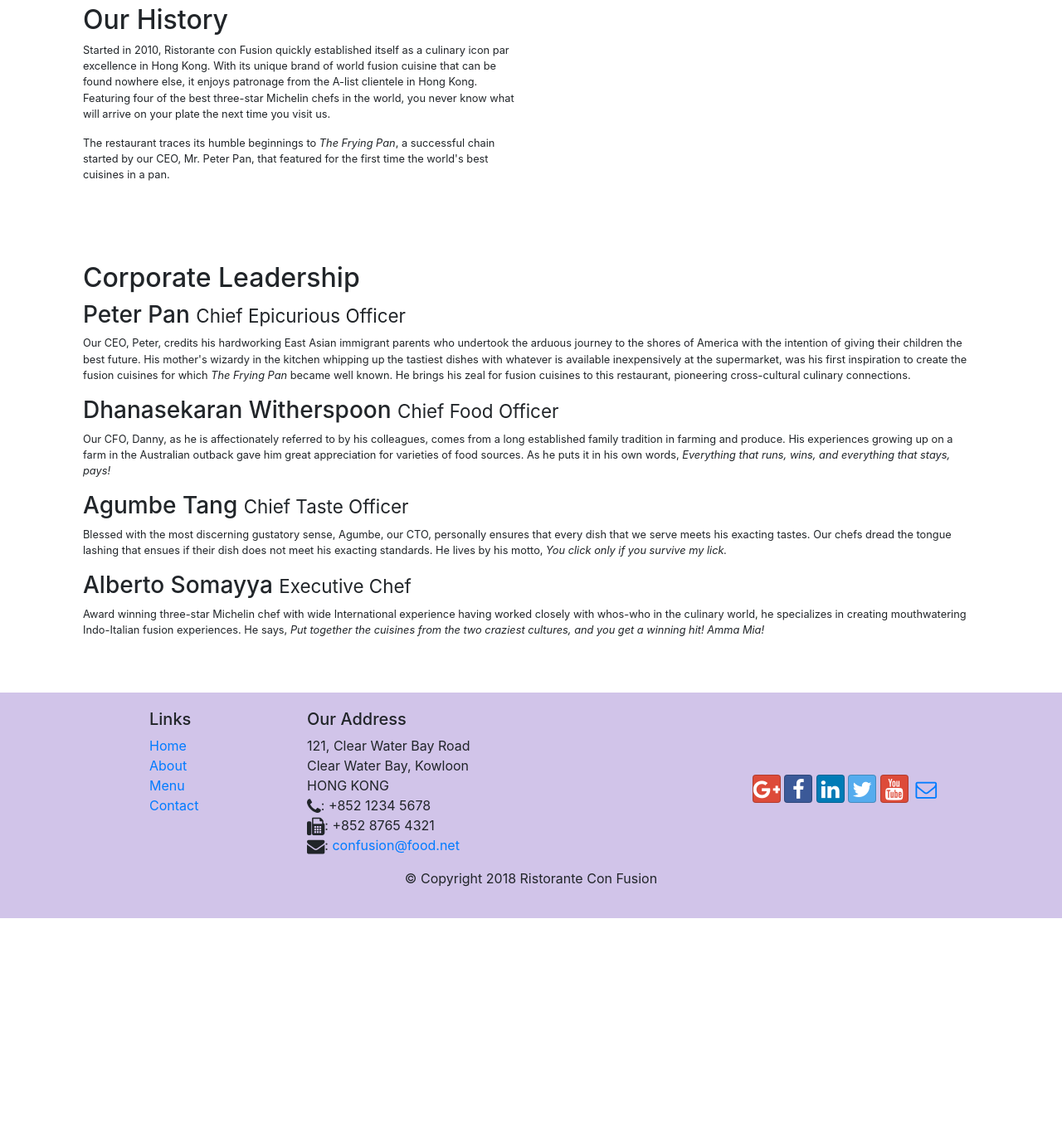
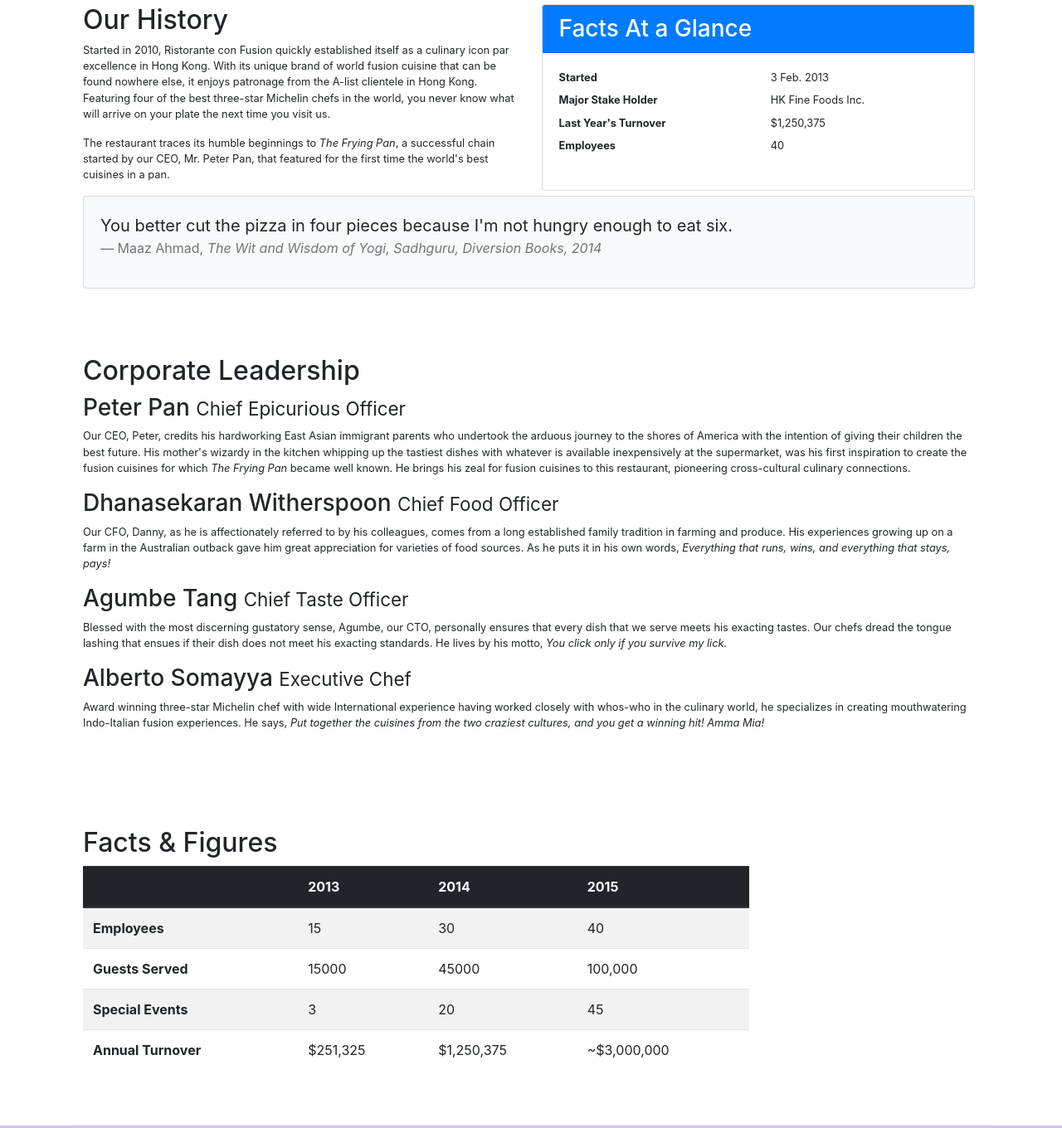
Before and after one commit to MaazAhmadSatti/bootstrap4, a website: page aboutus.html in a window 1280 px wide. Shown: the part 460-1820 px from the top of the page at 83% size. Before the commit the page ends 1567 px from the top, so only its background shows below. Drawn offline with nearby package versions, Linux system fonts and the light colour scheme.

Commit message:
TablesAndCards

```diff
--- a/aboutus.html
+++ b/aboutus.html
@@ -67,7 +67,32 @@
                 <p>Started in 2010, Ristorante con Fusion quickly established itself as a culinary icon par excellence in Hong Kong. With its unique brand of world fusion cuisine that can be found nowhere else, it enjoys patronage from the A-list clientele in Hong Kong.  Featuring four of the best three-star Michelin chefs in the world, you never know what will arrive on your plate the next time you visit us.</p>
                 <p>The restaurant traces its humble beginnings to <em>The Frying Pan</em>, a successful chain started by our CEO, Mr. Peter Pan, that featured for the first time the world's best cuisines in a pan.</p>
             </div>
-            <div>
+            <div class="col-sm">
+                <div class="card">
+                    <h3 class="card-header bg-primary text-white">Facts At a Glance</h3>
+                    <div class="card-body">
+                        <dl class="row">
+                            <dt class="col-6">Started</dt>
+                            <dd class="col-6">3 Feb. 2013</dd>
+                            <dt class="col-6">Major Stake Holder</dt>
+                            <dd class="col-6">HK Fine Foods Inc.</dd>
+                            <dt class="col-6">Last Year's Turnover</dt>
+                            <dd class="col-6">$1,250,375</dd>
+                            <dt class="col-6">Employees</dt>
+                            <dd class="col-6">40</dd>
+                        </dl>
+                    </div>
+                </div>
+            </div>
+            <div class="col-12">
+                <div class="card card-body bg-light">
+                    <blockquote class="blockquote">
+                        <p class="mb-0">You better cut the pizza in four pieces because I'm not hungry enough to eat six.</p>
+                        <footer class="blockquote-footer">Maaz Ahmad, <cite title="Source Title">The Wit and Wisdom of Yogi, Sadhguru, Diversion Books, 2014
+                            </cite>
+                        </footer>
+                    </blockquote>
+                </div>
             </div>
         </div>
 
@@ -84,6 +109,51 @@
                 <h3>Alberto Somayya <small>Executive Chef</small></h3>
                 <p class="d-none d-sm-block">Award winning three-star Michelin chef with wide International experience having worked closely with whos-who in the culinary world, he specializes in creating mouthwatering Indo-Italian fusion experiences. He says, <em>Put together the cuisines from the two craziest cultures, and you get a winning hit! Amma Mia!</em></p>
             </div>
+       </div>
+
+       <div class="row row-content">
+           <div class="col-12 col-sm-9">
+                <h2>Facts &amp; Figures</h2>
+                <div class="table-responsive">
+                    <table class="table table-striped">
+                        <thead class="thead-dark">
+                            <tr>
+                                <th>&nbsp;</th>
+                                <th>2013</th>
+                                <th>2014</th>
+                                <th>2015</th>
+                            </tr>
+                        </thead>
+                        <tbody>
+                            <tr>
+                                <th>Employees</th>
+                                <td>15</td>
+                                <td>30</td>
+                                <td>40</td>
+                            </tr>
+                            <tr>
+                                <th>Guests Served</th>
+                                <td>15000</td>
+                                <td>45000</td>
+                                <td>100,000</td>
+                            </tr>
+                            <tr>
+                                <th>Special Events</th>
+                                <td>3</td>
+                                <td>20</td>
+                                <td>45</td>
+                            </tr>
+                            <tr>
+                                <th>Annual Turnover</th>
+                                <td>$251,325</td>
+                                <td>$1,250,375</td>
+                                <td>~$3,000,000</td>
+                            </tr>
+                        </tbody>
+                    </table>
+                </div>
+           </div>
+           <div class="col-12 col-sm-3"></div>
        </div>
 
     </div>
```
